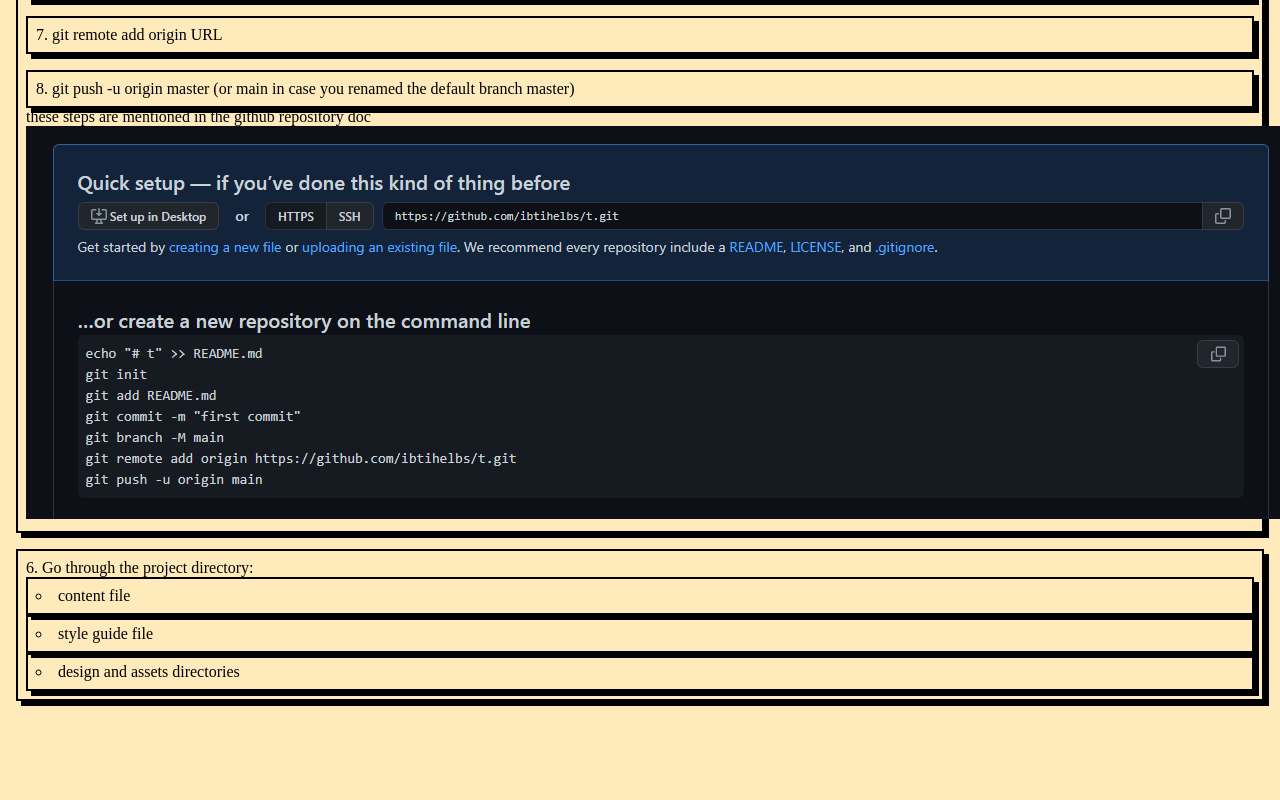
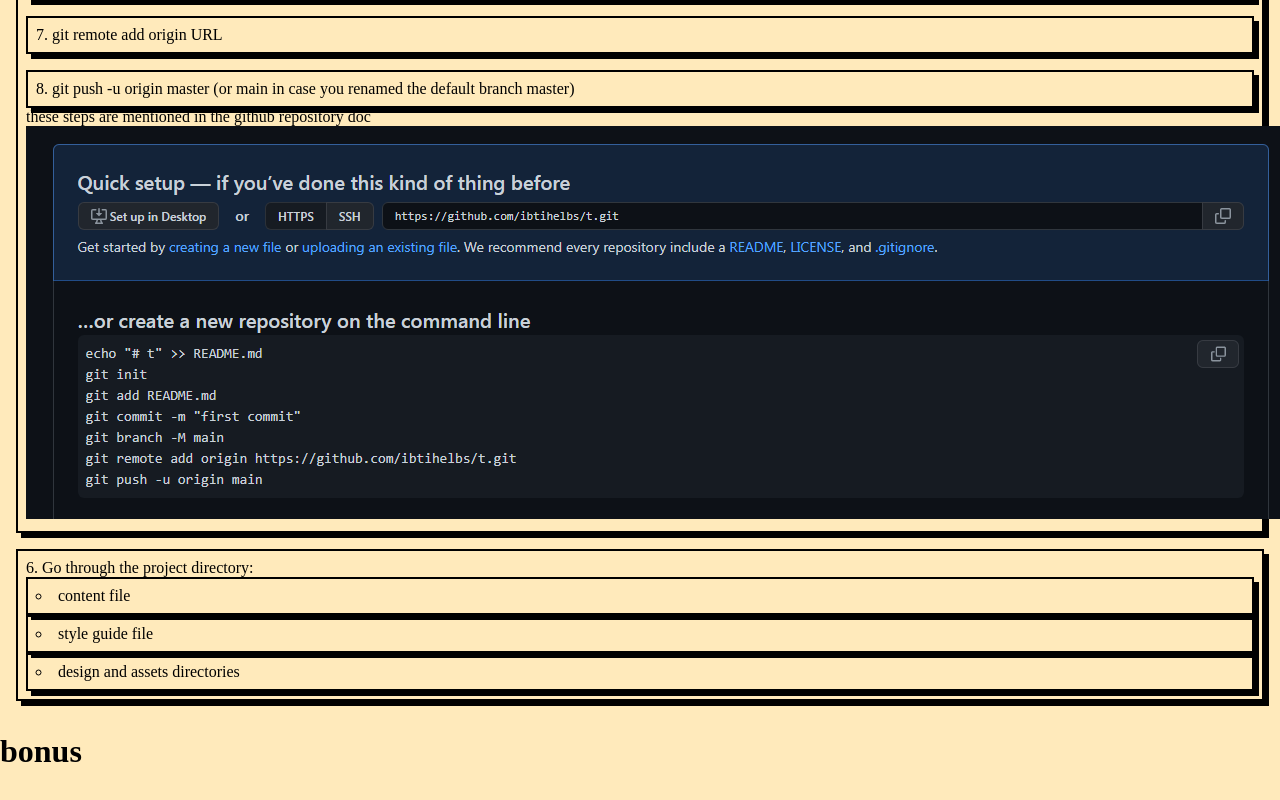
Before and after one commit to ibtihelbs/unifeed, a plain HTML site: page task_1.html in a window 1280 px wide. Shown: the part 1061-1861 px from the top of the page. Before the commit the page ends 1794 px from the top, so only its background shows below. Drawn offline with Linux system fonts and the light colour scheme.

Commit message:
add task_1

```diff
--- a/task_1.html
+++ b/task_1.html
@@ -73,6 +73,9 @@
             </li>
         </ol>
     </section>
+    <div>
+        <h1>bonus</h1>
+    </div>
     <script src="app.js"></script>
 </body>
 </html>
```
